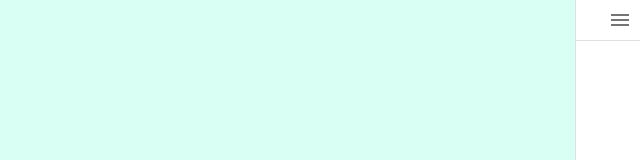
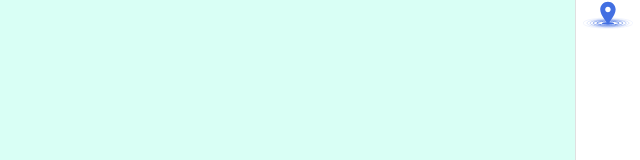
Before and after one commit to OmerDital/KBMaps, a React (Create React App) app in the folder client/: page / in a window 1280 px wide. Both pictures are taken after a click on the button 1260 px from the left and 20 px from the top of the page. Shown: the top 160 px of the page, without its empty margins (640-1280 px from the left). Built offline with nearby package versions, Linux system fonts and the light colour scheme.

Commit message:
wip:feat(small-sidebar)

```diff
--- /dev/null
+++ b/client/src/components/MainPage/SideBar/SmallSideBar/index.js
@@ -0,0 +1,16 @@
+import { Grid, Icon } from '@mui/material';
+import React from 'react';
+import { sideBarOptions } from './sideBarOptions';
+import logo from '../../../../assests/logo-small.svg';
+
+export default () => {
+	return (
+		<Grid container direction='column'>
+			{
+				<Icon sx={{ width: '100%', height: '100%' }}>
+					<img src={logo} alt='logo' />
+				</Icon>
+			}
+		</Grid>
+	);
+};
--- /dev/null
+++ b/client/src/components/MainPage/SideBar/SmallSideBar/sideBarOptions.js
@@ -0,0 +1,12 @@
+import { ManageAccounts, Menu } from '@mui/icons-material';
+
+export const sideBarOptions = [
+	{
+		url: '/',
+		Icon: Menu,
+	},
+	{
+		url: '/admin',
+		Icon: ManageAccounts,
+	},
+];
--- a/client/src/components/MainPage/SideBar/index.js
+++ b/client/src/components/MainPage/SideBar/index.js
@@ -1,8 +1,9 @@
 import React, { useState } from 'react';
 import { styled } from '@mui/material/styles';
-import { Box, Divider, IconButton, Grid } from '@mui/material';
+import { Box, IconButton, Grid } from '@mui/material';
 import MuiDrawer from '@mui/material/Drawer';
-import { ChevronRight, MenuOutlined } from '@mui/icons-material';
+import { ChevronRight } from '@mui/icons-material';
+import SmallSideBar from './SmallSideBar';
 
 const openedMixin = () => ({
 	width: '15%',
@@ -16,6 +17,7 @@ const closedMixin = () => ({
 
 const Drawer = styled(MuiDrawer, { shouldForwardProp: prop => prop !== 'open' })(({ open }) => ({
 	width: '15%',
+	height: '100%',
 	...(open && {
 		...openedMixin(),
 		'& .MuiDrawer-paper': openedMixin(),
@@ -46,12 +48,9 @@ export default () => {
 							<ChevronRight />
 						</IconButton>
 					) : (
-						<IconButton onClick={handleDrawerOpen}>
-							<MenuOutlined />
-						</IconButton>
+						<SmallSideBar />
 					)}
 				</Grid>
-				<Divider />
 			</Drawer>
 		</Box>
 	);
```
Also changed, not shown: client/src/assests/logo-small.svg (added).
